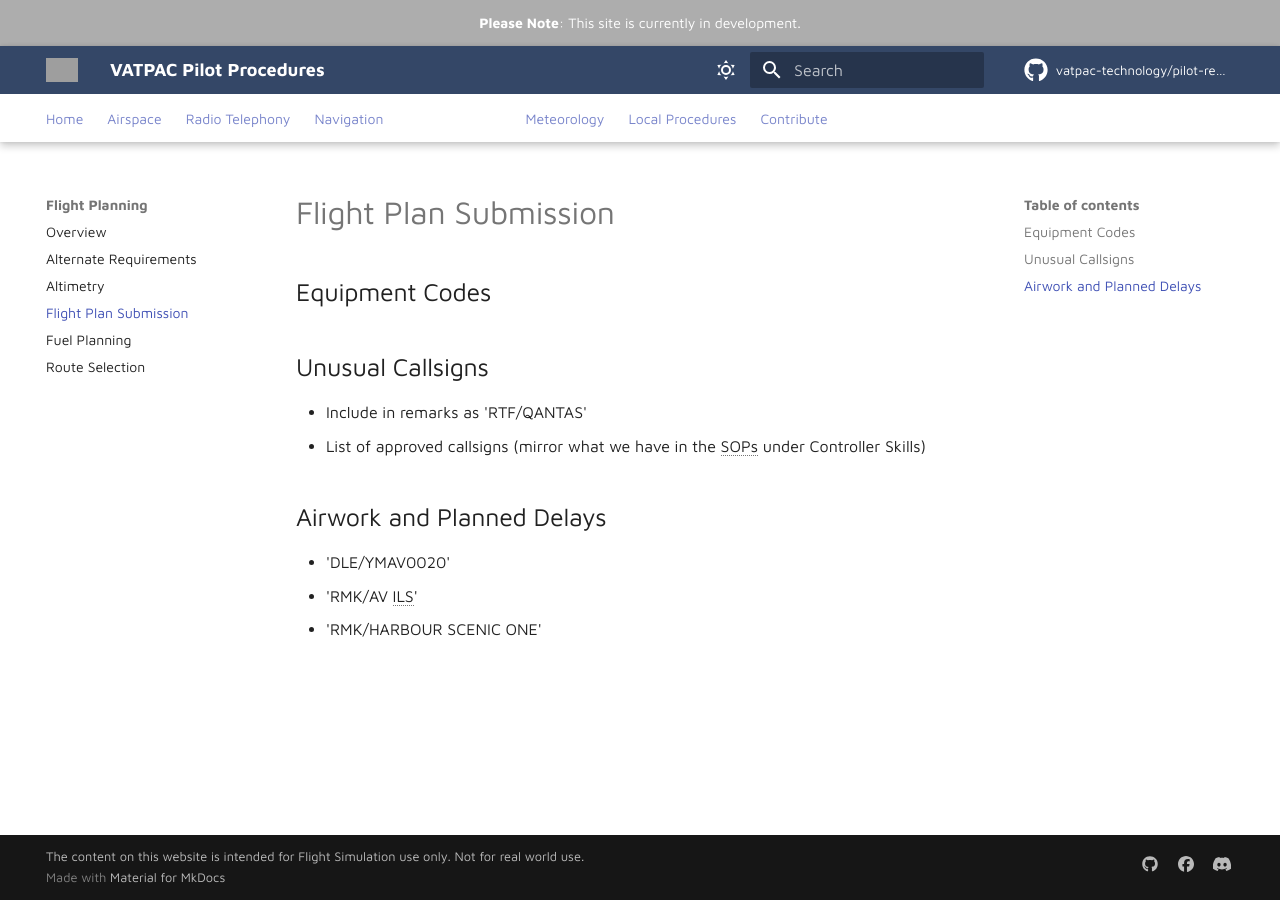
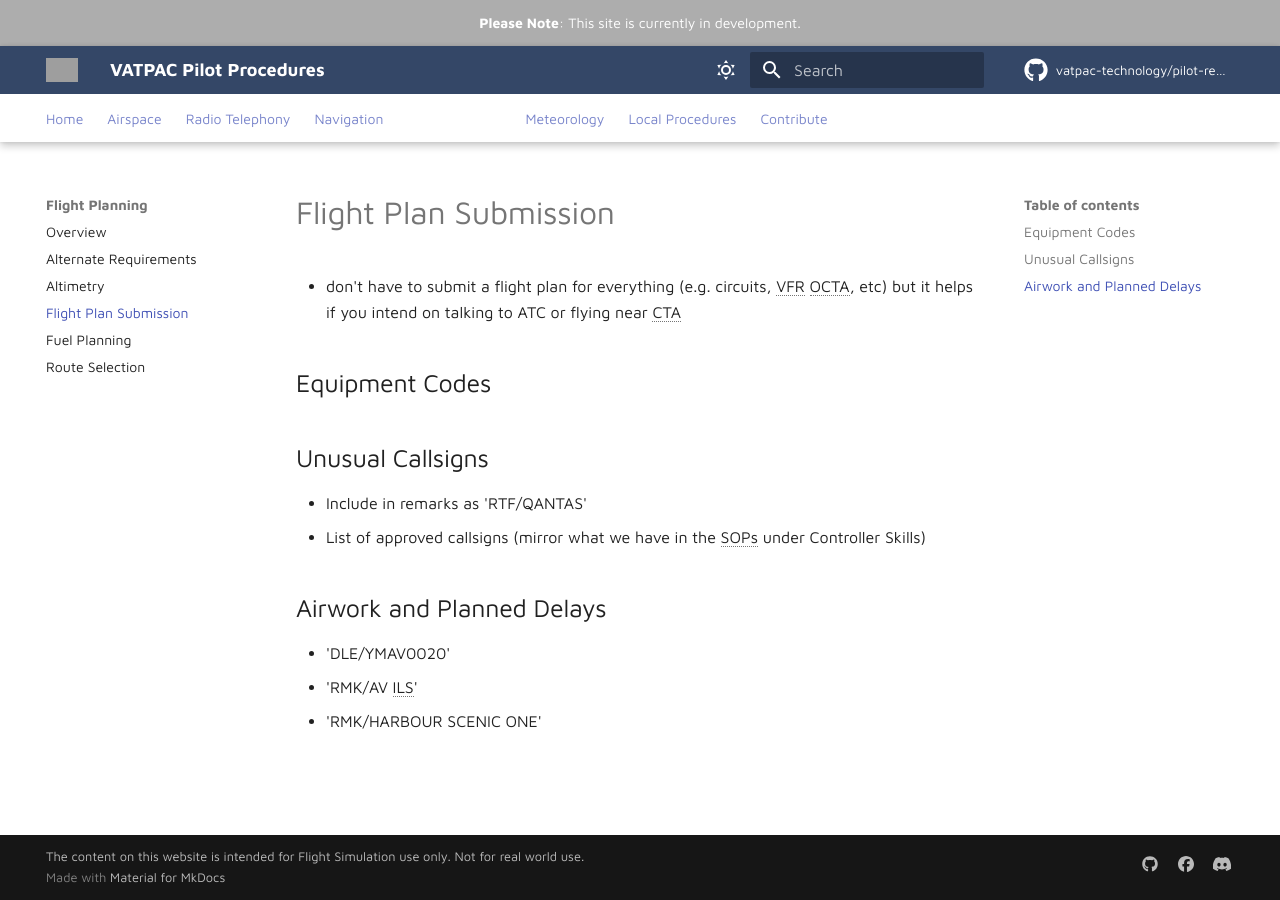
Before and after one commit to vatpac-technology/pilot-resources, an MkDocs documentation site: the page built from docs/flight-planning/flightplansubmission.md, in a window 1280 px wide. Built offline with MkDocs 1.6.1 and Material for MkDocs 9.7.7, drawn with Linux system fonts in a browser that asks for light colours; comment, search, counter and statistics services are not loaded; grey boxes are pictures that could not be loaded.

Commit message:
Add content note

```diff
--- a/docs/flight-planning/flightplansubmission.md
+++ b/docs/flight-planning/flightplansubmission.md
@@ -3,6 +3,8 @@
 ---
 
 --8<-- "includes/abbreviations.md"
+
+- don't have to submit a flight plan for everything (e.g. circuits, VFR OCTA, etc) but it helps if you intend on talking to ATC or flying near CTA
 
 ## Equipment Codes
 
```
